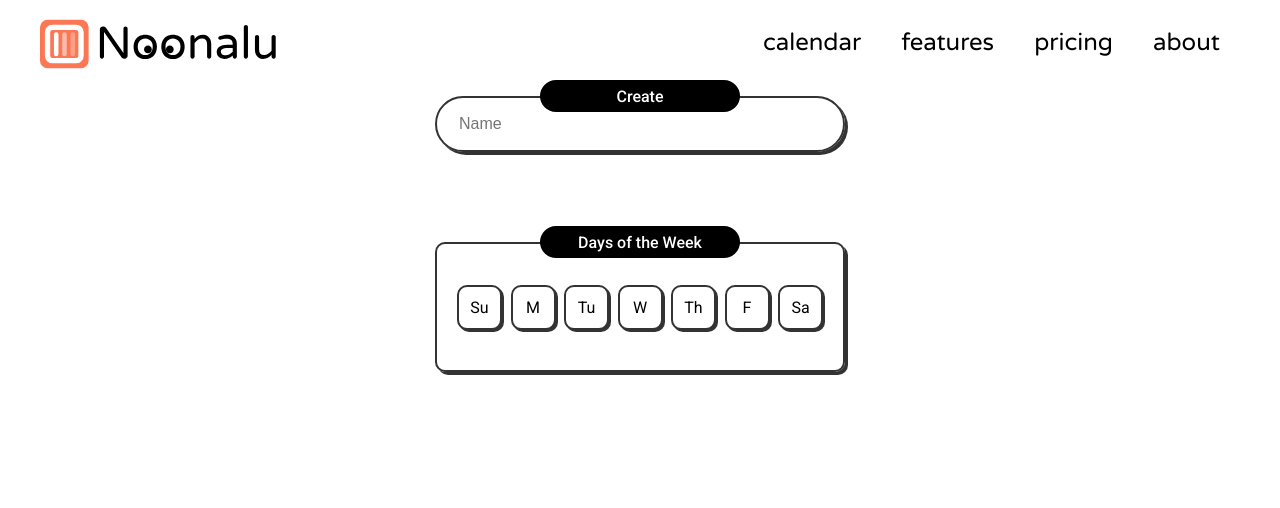
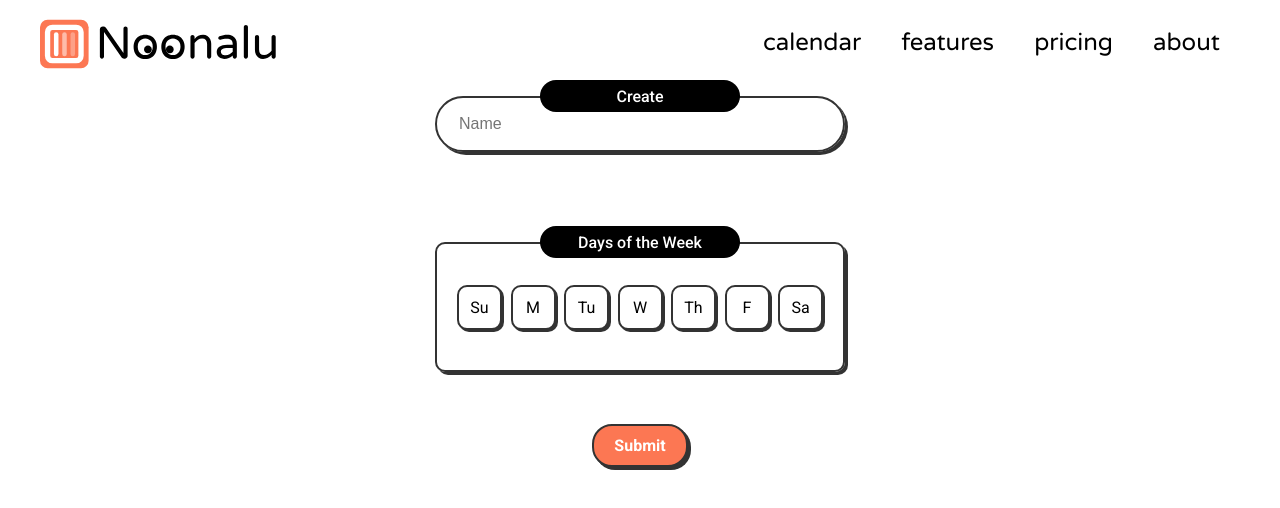
Before and after one commit to noonalu/noonalu-web, a Vue app: page /#/setup in a window 1280 px wide. Shown: the top 508 px of the page. Built offline with nearby package versions, Linux system fonts and the light colour scheme.

Commit message:
PrimaryButton

```diff
--- a/src/components/calendar/CalendarSetup.vue
+++ b/src/components/calendar/CalendarSetup.vue
@@ -3,6 +3,7 @@
 	import Navbar from "../common/Navbar.vue"
 	import TextInput from "../common/TextInput.vue"
 	import DayOfWeek from "./DayOfWeek.vue"
+	import PrimaryButton from "../common/PrimaryButton.vue"
 
 </script>
 
@@ -14,7 +15,7 @@
 
 		<TextInput :name="'Name'"/>
 		<DayOfWeek />
-		<!-- TODO: [NLU-36] Button -->
+		<PrimaryButton text="Submit" />
 		<!-- TODO: [NLU-33] Time range component -->
 	</div>
 
--- /dev/null
+++ b/src/components/common/PrimaryButton.vue
@@ -0,0 +1,42 @@
+<script setup lang="ts">
+
+	export interface Props {
+		text: string
+	}
+
+	// Initialize props
+	const props = defineProps<Props>()
+</script>
+
+<template>
+	<button type="button">
+		{{ text }}
+	</button>
+</template>
+
+<style scoped lang="scss">
+
+	button {
+		@include hard-shadow;
+		@include container-style;
+		background-color: $primary;
+		padding: 10px 20px;
+		border-radius: 20px;
+		color: white;
+		font-family: $bodyFont;
+		font-weight: bold;
+		font-size: 1.0rem;
+		cursor: pointer;
+		transition: all 0.1s;
+
+		&:hover {
+			background-color: lighten($primary, 5%);
+		}
+
+		&:active {
+			box-shadow: none !important;
+			transform: translateY(3px) translateX(3px);
+		}
+	}
+
+</style>
```
